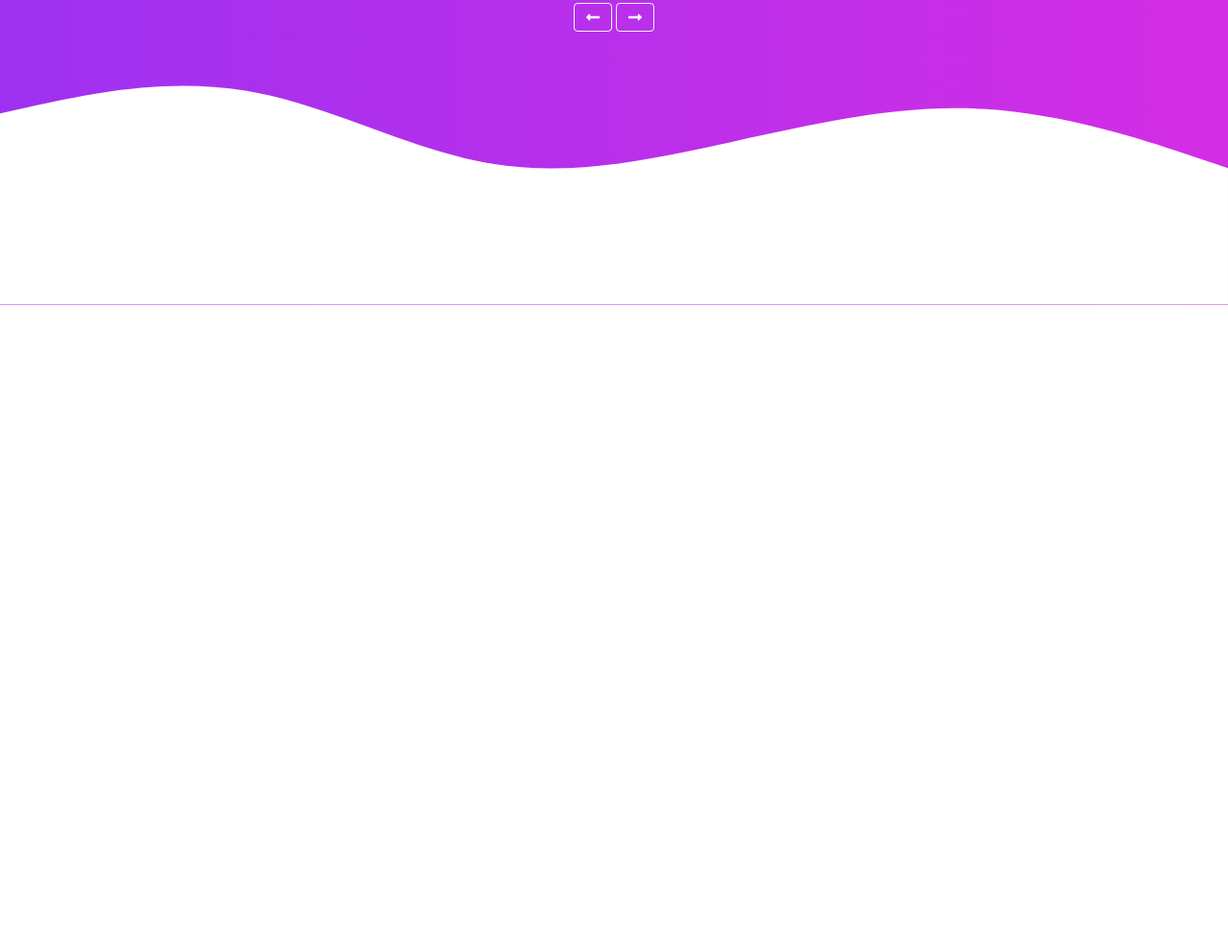
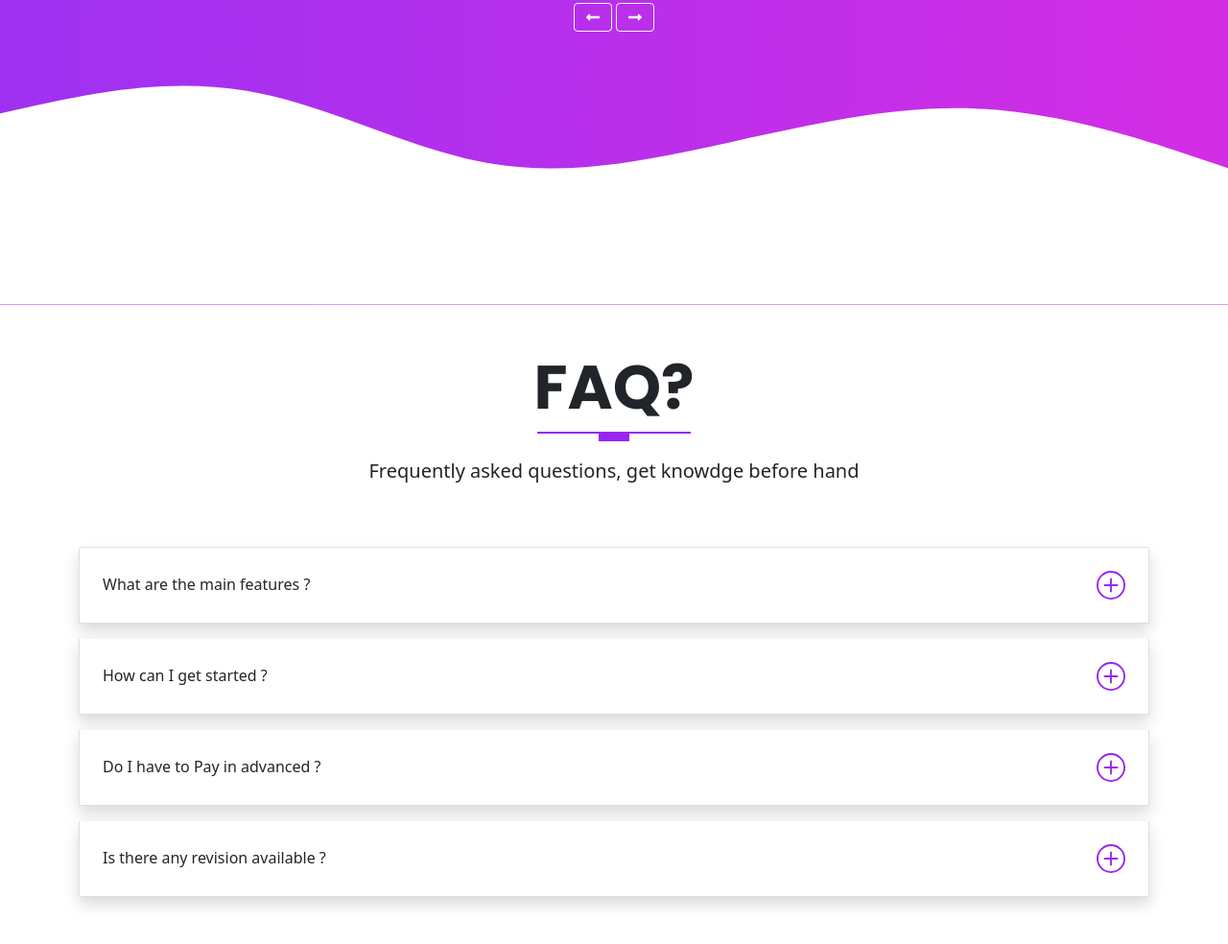
Before and after one commit to TouhidZaman/bootstrap-v5-with-sass-portfolio, a website: page index.html in a window 1280 px wide. Shown: the part 3945-4929 px from the top of the page at 96% size. Before the commit the page ends 4263 px from the top, so only its background shows below. Drawn offline with Linux system fonts and the light colour scheme.

Commit message:
FAQ Section Added

```diff
--- a/index.html
+++ b/index.html
@@ -343,6 +343,74 @@
     <svg xmlns="http://www.w3.org/2000/svg" viewBox="0 0 1440 320"><path fill="#fff" fill-opacity="1" d="M0,96L48,85.3C96,75,192,53,288,69.3C384,85,480,139,576,154.7C672,171,768,149,864,128C960,107,1056,85,1152,90.7C1248,96,1344,128,1392,144L1440,160L1440,320L1392,320C1344,320,1248,320,1152,320C1056,320,960,320,864,320C768,320,672,320,576,320C480,320,384,320,288,320C192,320,96,320,48,320L0,320Z"></path></svg>
   </section>
 
+  <!-- START THE SECTION FAQ  -->
+  <section id="faq-section" class="faq-section">
+    <div class="container">
+      <div class="row text-center">
+        <h1 class="display-3 fw-bold mt-5 text-uppercase">faq?</h1>
+        <div class="heading-line"></div>
+        <p class="lead">Frequently asked questions, get knowdge before hand</p>
+      </div>
+      <!-- accordion content  -->
+      <div class="row mt-5 mb-5">
+        <div class="accordion" id="accordionExample">
+          <!-- accordion item 1  -->
+          <div class="accordion-item shadow mb-3">
+            <h2 class="accordion-header" id="headingOne">
+              <button class="accordion-button collapsed" type="button" data-bs-toggle="collapse" data-bs-target="#collapseOne" aria-expanded="false" aria-controls="collapseOne">
+                What are the main features ?
+              </button>
+            </h2>
+            <div id="collapseOne" class="accordion-collapse collapse" aria-labelledby="headingOne" data-bs-parent="#accordionExample">
+              <div class="accordion-body">
+                <strong>This is the first item's accordion body.</strong> It is shown by default, until the collapse plugin adds the appropriate classes that we use to style each element. These classes control the overall appearance, as well as the showing and hiding via CSS transitions. You can modify any of this with custom CSS or overriding our default variables. It's also worth noting that just about any HTML can go within the <code>.accordion-body</code>, though the transition does limit overflow.
+              </div>
+            </div>
+          </div>
+          <!-- accordion item 2  -->
+          <div class="accordion-item shadow mb-3">
+            <h2 class="accordion-header" id="headingTwo">
+              <button class="accordion-button collapsed" type="button" data-bs-toggle="collapse" data-bs-target="#collapseTwo" aria-expanded="false" aria-controls="collapseTwo">
+                How can I get started ?
+              </button>
+            </h2>
+            <div id="collapseTwo" class="accordion-collapse collapse" aria-labelledby="headingTwo" data-bs-parent="#accordionExample">
+              <div class="accordion-body">
+                <strong>This is the second item's accordion body.</strong> It is hidden by default, until the collapse plugin adds the appropriate classes that we use to style each element. These classes control the overall appearance, as well as the showing and hiding via CSS transitions. You can modify any of this with custom CSS or overriding our default variables. It's also worth noting that just about any HTML can go within the <code>.accordion-body</code>, though the transition does limit overflow.
+              </div>
+            </div>
+          </div>
+          <!-- accordion item 3  -->
+          <div class="accordion-item shadow mb-3">
+            <h2 class="accordion-header" id="headingThree">
+              <button class="accordion-button collapsed" type="button" data-bs-toggle="collapse" data-bs-target="#collapseThree" aria-expanded="false" aria-controls="collapseThree">
+                Do I have to Pay in advanced ?
+              </button>
+            </h2>
+            <div id="collapseThree" class="accordion-collapse collapse" aria-labelledby="headingThree" data-bs-parent="#accordionExample">
+              <div class="accordion-body">
+                <strong>This is the third item's accordion body.</strong> It is hidden by default, until the collapse plugin adds the appropriate classes that we use to style each element. These classes control the overall appearance, as well as the showing and hiding via CSS transitions. You can modify any of this with custom CSS or overriding our default variables. It's also worth noting that just about any HTML can go within the <code>.accordion-body</code>, though the transition does limit overflow.
+              </div>
+            </div>
+          </div>
+          <!-- accordion item 4  -->
+          <div class="accordion-item shadow mb-3">
+            <h2 class="accordion-header" id="headingFour">
+              <button class="accordion-button collapsed" type="button" data-bs-toggle="collapse" data-bs-target="#collapseFour" aria-expanded="false" aria-controls="collapseFour">
+                Is there any revision available ?
+              </button>
+            </h2>
+            <div id="collapseFour" class="accordion-collapse collapse" aria-labelledby="headingFour" data-bs-parent="#accordionExample">
+              <div class="accordion-body">
+                <strong>This is the third item's accordion body.</strong> It is hidden by default, until the collapse plugin adds the appropriate classes that we use to style each element. These classes control the overall appearance, as well as the showing and hiding via CSS transitions. You can modify any of this with custom CSS or overriding our default variables. It's also worth noting that just about any HTML can go within the <code>.accordion-body</code>, though the transition does limit overflow.
+              </div>
+            </div>
+          </div>
+        </div>
+      </div>
+    </div>
+  </section>
+
   <!-- Glightbox Javascript file  -->
   <script src="assets/vendors/glightbox/js/glightbox.min.js"></script>
 
--- a/scss/_custom.scss
+++ b/scss/_custom.scss
@@ -30,6 +30,8 @@ $primary:   $purple-dark;
 $secondary: $pink;
 
 // MODIFYING ACCORDION ICON AND COLOR
+$accordion-padding-y:         1.5rem;
+$accordion-padding-x:         1.5rem;
 $accordion-icon-width:        1.875rem;
 $accordion-icon-color:        $primary;
 $accordion-icon-active-color: $secondary;
--- a/scss/style.scss
+++ b/scss/style.scss
@@ -18,7 +18,6 @@
 @use "sections/services";
 @use "sections/portfolio";
 @use "sections/get-started";
-@use "sections/faq";
 @use "sections/footer";
 
 
```
Also changed, not shown: assets/css/style.css, scss/sections/_faq.scss (deleted), 1 other file.
